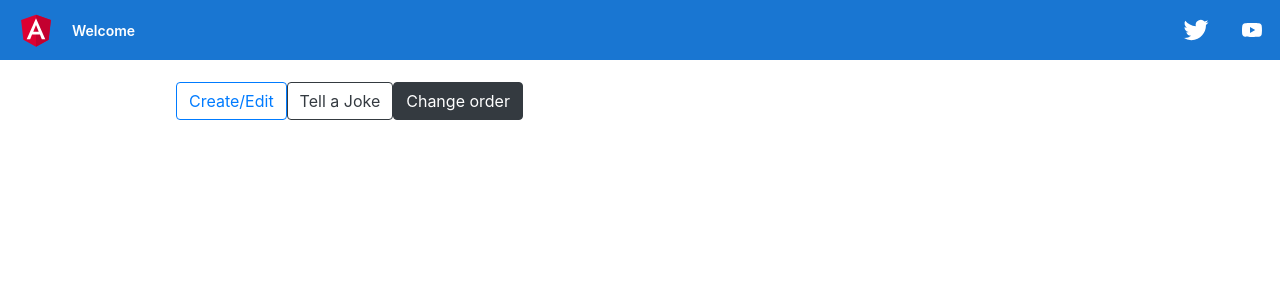
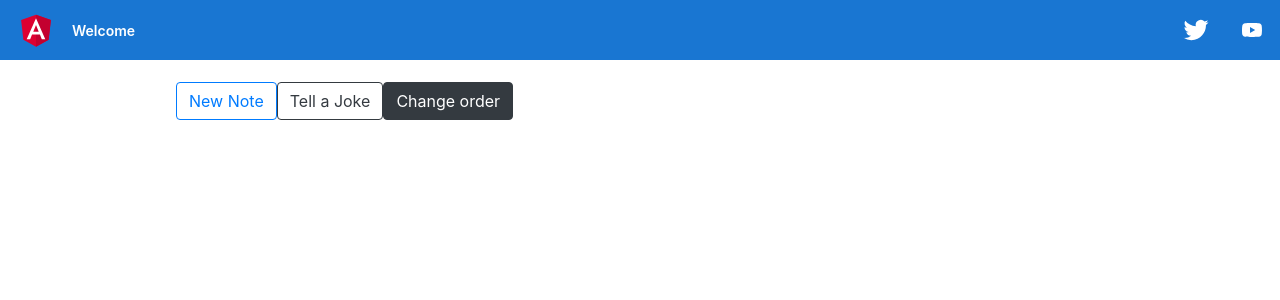
Before and after one commit to konkos/note-taking-app, an Angular app: page / in a window 1280 px wide. Shown: the top 300 px of the page. Built offline with nearby package versions, Linux system fonts and the light colour scheme.

Commit message:
Fix Incorrect New Note Label

```diff
--- a/src/app/main/main.component.html
+++ b/src/app/main/main.component.html
@@ -1,5 +1,5 @@
 <div>
-    <button (click)='navigateToCreateNote()' class="btn btn-outline-primary">Create/Edit</button>
+    <button (click)='navigateToCreateNote()' class="btn btn-outline-primary">New Note</button>
     <button (click)='openPopUp()' data-toggle="modal" data-target="#myModal" class="btn btn-outline-dark">Tell a Joke</button>
 
     <app-notes-board></app-notes-board>
```
